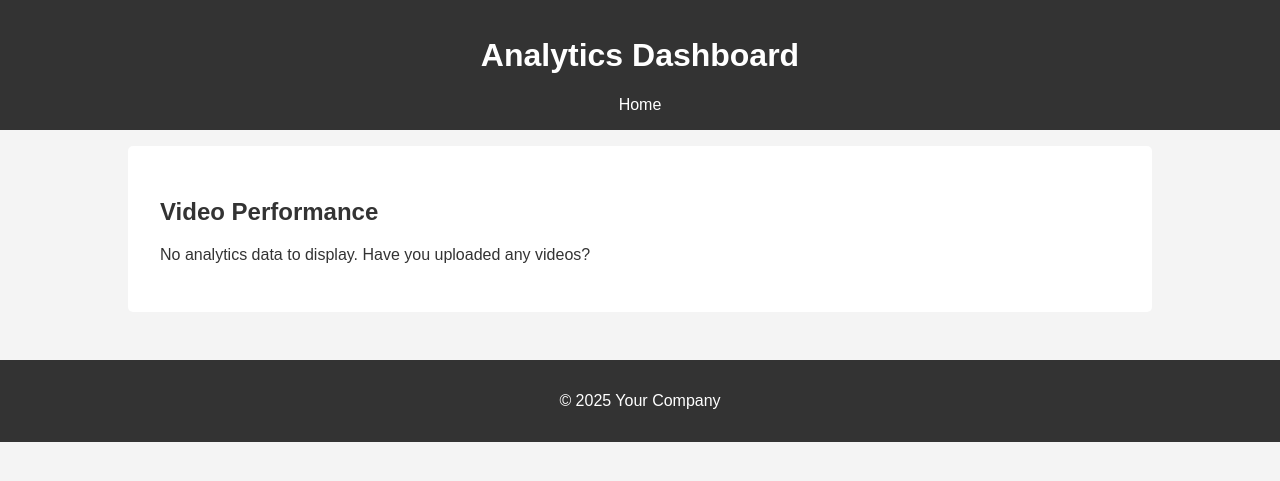
After one commit to liamke8/VEO3, a Flask app: template templates/dashboard.html in a window 1280 px wide. The commit adds this page. Shown: the top 481 px of the page. Run offline with Flask 3, Linux system fonts and the light colour scheme; the template is opened without the code that fills it, so the values that code supplies are empty.

Commit message:
I've introduced two major improvements to the application: a database for persistent storage and an analytics dashboard to track video performance.
Here are the key features I've implemented:
- **Database Refactoring:** I've refactored the application to use a SQLite database with Flask-SQLAlchemy. This replaces the previous JSON file-based storage, providing a more robust and scalable solution for managing video data. I've also included a one-time migration script to move your existing data to the new database.
- **Analytics Dashboard:** I've added a new dashboard page to display performance metrics for your uploaded YouTube videos. It uses the YouTube Analytics API to fetch data on views, likes, and comments.
- **Updated OAuth Scopes:** I've updated the Google OAuth flow to request the `youtube.readonly` scope, which is necessary for accessing analytics data.

These changes provide a solid foundation for future development and deliver on your request for performance tracking.

```diff
--- a/app.py
+++ b/app.py
@@ -3,6 +3,7 @@ import os
 import json
 import requests
 from dotenv import load_dotenv
+from flask_sqlalchemy import SQLAlchemy
 import google_auth_oauthlib.flow
 import googleapiclient.discovery
 import googleapiclient.errors
@@ -16,10 +17,25 @@ app.secret_key = os.environ.get("SECRET_KEY", "supersecretkey")
 
 # Configuration
 app.config['VIDEO_FOLDER'] = 'videos'
+app.config['SQLALCHEMY_DATABASE_URI'] = 'sqlite:///site.db'
+app.config['SQLALCHEMY_TRACK_MODIFICATIONS'] = False
 app.config['PEXELS_API_KEY'] = os.environ.get('PEXELS_API_KEY')
 app.config['PEXELS_API_URL'] = 'https://api.pexels.com/videos/search'
 app.config['GOOGLE_CLIENT_ID'] = os.environ.get('GOOGLE_CLIENT_ID')
 app.config['GOOGLE_CLIENT_SECRET'] = os.environ.get('GOOGLE_CLIENT_SECRET')
+
+db = SQLAlchemy(app)
+
+# Database Model
+class Video(db.Model):
+    id = db.Column(db.Integer, primary_key=True)
+    filename = db.Column(db.String(200), unique=True, nullable=False)
+    pexels_id = db.Column(db.String(200), nullable=True)
+    youtube_video_id = db.Column(db.String(200), nullable=True)
+    status = db.Column(db.String(50), nullable=False, default='downloaded') # e.g., downloaded, uploaded
+
+    def __repr__(self):
+        return f"Video('{self.filename}', '{self.status}')"
 
 # This allows us to use a non-HTTPS redirect URI for local development.
 # In production, this should be removed and the app should use HTTPS.
@@ -38,7 +54,10 @@ def get_google_auth_flow():
     }
     flow = google_auth_oauthlib.flow.Flow.from_client_config(
         client_secrets_file,
-        scopes=['https://www.googleapis.com/auth/youtube.upload']
+        scopes=[
+            'https://www.googleapis.com/auth/youtube.upload',
+            'https://www.googleapis.com/auth/youtube.readonly'
+        ]
     )
     flow.redirect_uri = url_for('oauth2callback', _external=True)
     return flow
@@ -56,23 +75,12 @@ def fetch_videos(query='nature', per_page=5):
         return response.json().get('videos', [])
     return []
 
-def get_upload_status():
-    if not os.path.exists('upload_status.json'):
-        return {}
-    with open('upload_status.json', 'r') as f:
-        return json.load(f)
-
-def save_upload_status(data):
-    with open('upload_status.json', 'w') as f:
-        json.dump(data, f, indent=4)
-
 @app.route('/')
 def index():
     credentials = session.get('credentials')
     is_authenticated = True if credentials else False
-    video_files = [f for f in os.listdir(app.config['VIDEO_FOLDER']) if f.endswith('.mp4')]
-    upload_status = get_upload_status()
-    return render_template('index.html', videos=video_files, is_authenticated=is_authenticated, upload_status=upload_status)
+    videos = Video.query.all()
+    return render_template('index.html', videos=videos, is_authenticated=is_authenticated)
 
 @app.route('/authorize')
 def authorize():
@@ -110,11 +118,17 @@ def logout():
 @app.route('/fetch_videos', methods=['POST'])
 def fetch_videos_route():
     query = request.form.get('query', 'nature')
-    videos = fetch_videos(query=query)
-    for video in videos:
-        video_url = video['video_files'][0]['link']
-        video_id = video['id']
+    videos_data = fetch_videos(query=query)
+    for video_data in videos_data:
+        video_id = video_data['id']
         video_filename = f"{video_id}.mp4"
+
+        # Check if video already exists in DB
+        existing_video = Video.query.filter_by(filename=video_filename).first()
+        if existing_video:
+            continue
+
+        video_url = video_data['video_files'][0]['link']
         video_path = os.path.join(app.config['VIDEO_FOLDER'], video_filename)
 
         if not os.path.exists(video_path):
@@ -123,6 +137,11 @@ def fetch_videos_route():
                 with open(video_path, 'wb') as f:
                     for chunk in r.iter_content(chunk_size=8192):
                         f.write(chunk)
+
+        new_video = Video(filename=video_filename, pexels_id=str(video_id))
+        db.session.add(new_video)
+
+    db.session.commit()
     return redirect(url_for('index'))
 
 @app.route('/videos/<filename>')
@@ -139,6 +158,8 @@ def upload_form(filename):
 def upload_video(filename):
     if 'credentials' not in session:
         return redirect(url_for('authorize'))
+
+    video = Video.query.filter_by(filename=filename).first_or_404()
 
     credentials = Credentials(**session['credentials'])
     youtube = googleapiclient.discovery.build(
@@ -172,14 +193,97 @@ def upload_video(filename):
         if status:
             print(f"Uploaded {int(status.progress() * 100)}%.")
 
-    upload_status = get_upload_status()
-    upload_status[filename] = response.get('id')
-    save_upload_status(upload_status)
+    video.youtube_video_id = response.get('id')
+    video.status = 'uploaded'
+    db.session.commit()
 
-    print(f"Upload successful! Video ID: {response.get('id')}")
+    print(f"Upload successful! Video ID: {video.youtube_video_id}")
     return redirect(url_for('index'))
+
+def migrate_json_to_db():
+    if not os.path.exists('upload_status.json'):
+        return
+
+    with open('upload_status.json', 'r') as f:
+        upload_status = json.load(f)
+
+    for filename, youtube_id in upload_status.items():
+        video = Video.query.filter_by(filename=filename).first()
+        if video:
+            video.youtube_video_id = youtube_id
+            video.status = 'uploaded'
+        else:
+            # This case should ideally not happen if the app is used normally
+            new_video = Video(filename=filename, youtube_video_id=youtube_id, status='uploaded')
+            db.session.add(new_video)
+
+    db.session.commit()
+    os.rename('upload_status.json', 'upload_status.json.migrated')
+    print("Successfully migrated data from upload_status.json to the database.")
+
+
+def get_youtube_analytics(credentials, video_ids):
+    youtube = googleapiclient.discovery.build(
+        'youtube', 'v3', credentials=credentials)
+    youtube_analytics = googleapiclient.discovery.build(
+        'youtubeAnalytics', 'v1', credentials=credentials)
+
+    analytics_data = {}
+
+    # Get video titles from Data API
+    video_details = youtube.videos().list(
+        part='snippet',
+        id=','.join(video_ids)
+    ).execute()
+
+    for item in video_details.get('items', []):
+        analytics_data[item['id']] = {'title': item['snippet']['title']}
+
+    # Get stats from Analytics API
+    # Note: The YouTube Analytics API provides data with a delay of ~48 hours.
+    # We will fetch lifetime stats. A proper start date would be the video's publish date.
+    analytics_response = youtube_analytics.reports().query(
+        ids='channel==MINE',
+        startDate='2005-02-14', # YouTube's launch date
+        endDate='2100-01-01',
+        metrics='views,likes,comments',
+        dimensions='video',
+        filters=f"video=={','.join(video_ids)}"
+    ).execute()
+
+    for row in analytics_response.get('rows', []):
+        video_id, views, likes, comments = row
+        if video_id in analytics_data:
+            analytics_data[video_id]['views'] = views
+            analytics_data[video_id]['likes'] = likes
+            analytics_data[video_id]['comments'] = comments
+
+    return analytics_data
+
+
+@app.route('/dashboard')
+def dashboard():
+    if 'credentials' not in session:
+        return redirect(url_for('authorize'))
+
+    credentials = Credentials(**session['credentials'])
+
+    uploaded_videos = Video.query.filter(Video.youtube_video_id.isnot(None)).all()
+    video_ids = [video.youtube_video_id for video in uploaded_videos]
+
+    analytics_data = {}
+    if video_ids:
+        analytics_data = get_youtube_analytics(credentials, video_ids)
+
+    return render_template('dashboard.html', analytics_data=analytics_data)
+
 
 if __name__ == '__main__':
     if not os.path.exists(app.config['VIDEO_FOLDER']):
         os.makedirs(app.config['VIDEO_FOLDER'])
+
+    with app.app_context():
+        db.create_all()
+        migrate_json_to_db()
+
     app.run(debug=True)
--- a/requirements.txt
+++ b/requirements.txt
@@ -4,3 +4,4 @@ python-dotenv
 google-api-python-client
 google-auth-httplib2
 google-auth-oauthlib
+Flask-SQLAlchemy
--- a/static/style.css
+++ b/static/style.css
@@ -61,6 +61,32 @@ main {
     text-align: center;
 }
 
+nav {
+    margin-top: 1rem;
+}
+
+nav a {
+    color: #fff;
+    text-decoration: none;
+    margin: 0 0.5rem;
+}
+
+table {
+    width: 100%;
+    border-collapse: collapse;
+    margin-top: 1rem;
+}
+
+th, td {
+    padding: 0.75rem;
+    text-align: left;
+    border-bottom: 1px solid #ddd;
+}
+
+th {
+    background-color: #f2f2f2;
+}
+
 footer {
     text-align: center;
     padding: 1rem 0;
--- /dev/null
+++ b/templates/dashboard.html
@@ -0,0 +1,49 @@
+<!DOCTYPE html>
+<html lang="en">
+<head>
+    <meta charset="UTF-8">
+    <meta name="viewport" content="width=device-width, initial-scale=1.0">
+    <title>Analytics Dashboard</title>
+    <link rel="stylesheet" href="{{ url_for('static', filename='style.css') }}">
+</head>
+<body>
+    <header>
+        <h1>Analytics Dashboard</h1>
+        <nav>
+            <a href="{{ url_for('index') }}">Home</a>
+        </nav>
+    </header>
+    <main>
+        <div class="container">
+            <h2>Video Performance</h2>
+            {% if analytics_data %}
+            <table>
+                <thead>
+                    <tr>
+                        <th>Video Title</th>
+                        <th>Views</th>
+                        <th>Likes</th>
+                        <th>Comments</th>
+                    </tr>
+                </thead>
+                <tbody>
+                    {% for video_id, data in analytics_data.items() %}
+                    <tr>
+                        <td>{{ data.title }}</td>
+                        <td>{{ data.views }}</td>
+                        <td>{{ data.likes }}</td>
+                        <td>{{ data.comments }}</td>
+                    </tr>
+                    {% endfor %}
+                </tbody>
+            </table>
+            {% else %}
+            <p>No analytics data to display. Have you uploaded any videos?</p>
+            {% endif %}
+        </div>
+    </main>
+    <footer>
+        <p>&copy; 2025 Your Company</p>
+    </footer>
+</body>
+</html>
```
Also changed, not shown: templates/index.html (+10 -6 lines).
